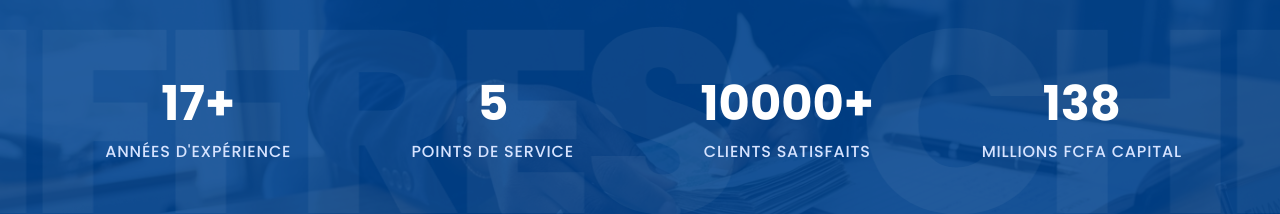
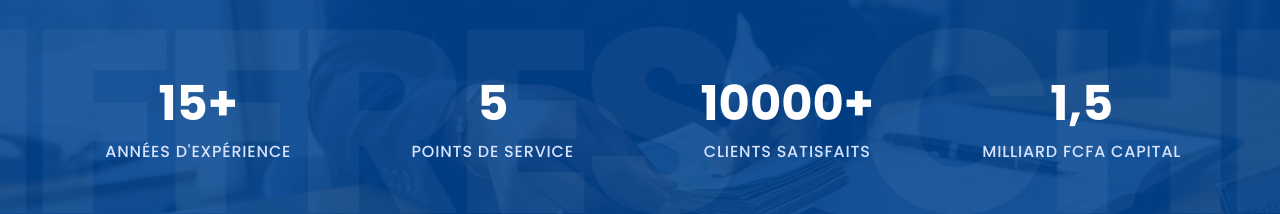
Before and after one commit to houndjoobed-cmyk/sbfinance, a Next.js app: page / in a window 1280 px wide. Shown: the part 1410-1624 px from the top of the page. Built offline with nearby package versions, Linux system fonts and the light colour scheme; no server answers; the database is empty.

Commit message:
feat: implement Numbers statistics component and About page with database-driven content

```diff
--- a/src/app/a-propos/page.tsx
+++ b/src/app/a-propos/page.tsx
@@ -66,7 +66,7 @@ export default async function AboutPage() {
             <h2 className="text-3xl font-bold text-primary-dark mb-6"><TypingAnimation text="Notre Histoire" typeSpeed={50} /></h2>
             <div className="prose text-on-surface-variant whitespace-pre-line">
               {parametres.histoireTexte || (
-                `Salem Braha Finance (SBF) est une institution de microfinance créée avec la volonté de proposer des solutions de financement adaptées aux réalités locales. Forte de ${experienceYears} années d'expérience, SBF a su développer une expertise pointue dans l'accompagnement des populations béninoises.\n\nAgréée sous le N° A.20.0126.L et dotée d'un capital social de 138 000 000 FCFA, notre institution se positionne aujourd'hui comme un acteur incontournable de l'inclusion financière au Bénin, avec un accent particulier mis sur l'accompagnement des femmes en milieu urbain et rural.`
+                `Salem Braha Finance (SBF) est une institution de microfinance créée avec la volonté de proposer des solutions de financement adaptées aux réalités locales. Forte de plus de 15 années d'expérience, SBF a su développer une expertise pointue dans l'accompagnement des populations béninoises.\n\nAgréée sous le N° A.20.0126.L et dotée d'un capital social de 1,5 Milliard FCFA, notre institution se positionne aujourd'hui comme un acteur incontournable de l'inclusion financière au Bénin, avec un accent particulier mis sur l'accompagnement des femmes en milieu urbain et rural.`
               )}
             </div>
           </div>
--- a/src/app/page.tsx
+++ b/src/app/page.tsx
@@ -53,15 +53,15 @@ export default async function Home() {
     } as any;
   }
 
-  // Calculate experience dynamically based on creation year
+  // Calculate experience dynamically based on creation year (Disabled to use fixed 15+)
   const currentYear = new Date().getFullYear();
   const experienceYears = currentYear - parametres.anneeCreation;
 
   const stats = [
-    { value: experienceYears, label: "Années d'expérience", suffix: "+" },
+    { value: 15, label: "Années d'expérience", suffix: "+" },
     { value: parametres.nombreAgences, label: "Points de service", suffix: "" },
     { value: parametres.nombreClients, label: "Clients satisfaits", suffix: "+" },
-    { value: 138, label: "Millions FCFA Capital", suffix: "" },
+    { value: "1,5", label: "Milliard FCFA Capital", suffix: "" },
   ];
 
 
--- a/src/components/home/numbers.tsx
+++ b/src/components/home/numbers.tsx
@@ -5,15 +5,15 @@ import Image from 'next/image';
 import { Section } from '@/components/layout/section';
 
 interface CounterProps {
-  end: number;
+  end: number | string;
   duration?: number;
   suffix?: string;
   prefix?: string;
 }
 
 function AnimatedCounter({ end, duration = 2000, suffix = '', prefix = '' }: CounterProps) {
-  const [count, setCount] = useState(0);
-  const countRef = useRef(0);
+  const [count, setCount] = useState<number | string>(0);
+  const countRef = useRef<number | string>(0);
   const [isVisible, setIsVisible] = useState(false);
   const elementRef = useRef<HTMLSpanElement>(null);
 
@@ -37,6 +37,11 @@ function AnimatedCounter({ end, duration = 2000, suffix = '', prefix = '' }: Cou
 
   useEffect(() => {
     if (!isVisible) return;
+
+    if (typeof end === 'string') {
+      setCount(end);
+      return;
+    }
 
     let startTime: number | null = null;
     const animate = (timestamp: number) => {
@@ -69,7 +74,7 @@ function AnimatedCounter({ end, duration = 2000, suffix = '', prefix = '' }: Cou
 
 interface NumbersProps {
   stats: Array<{
-    value: number;
+    value: number | string;
     label: string;
     suffix: string;
   }>;
```
